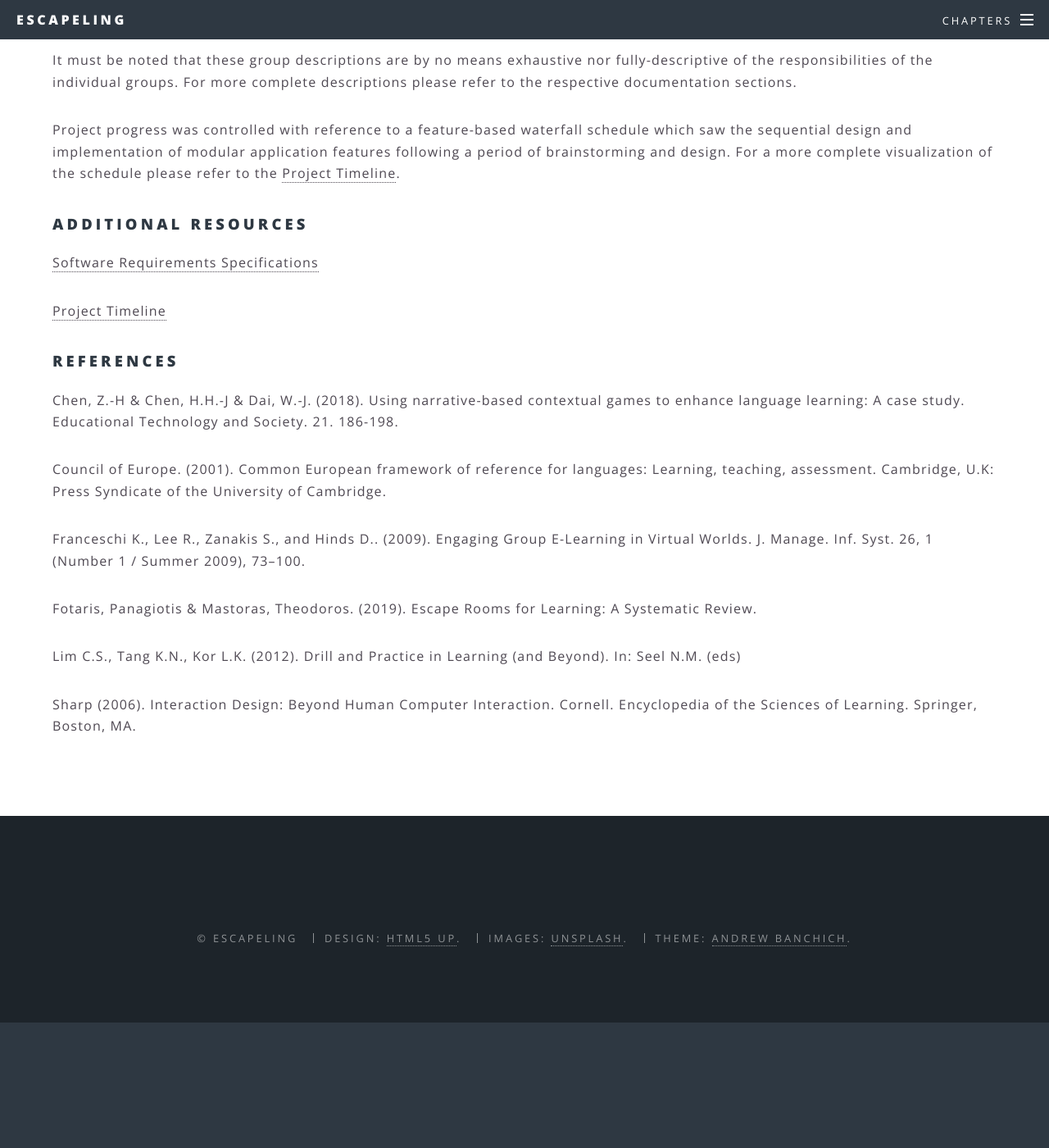
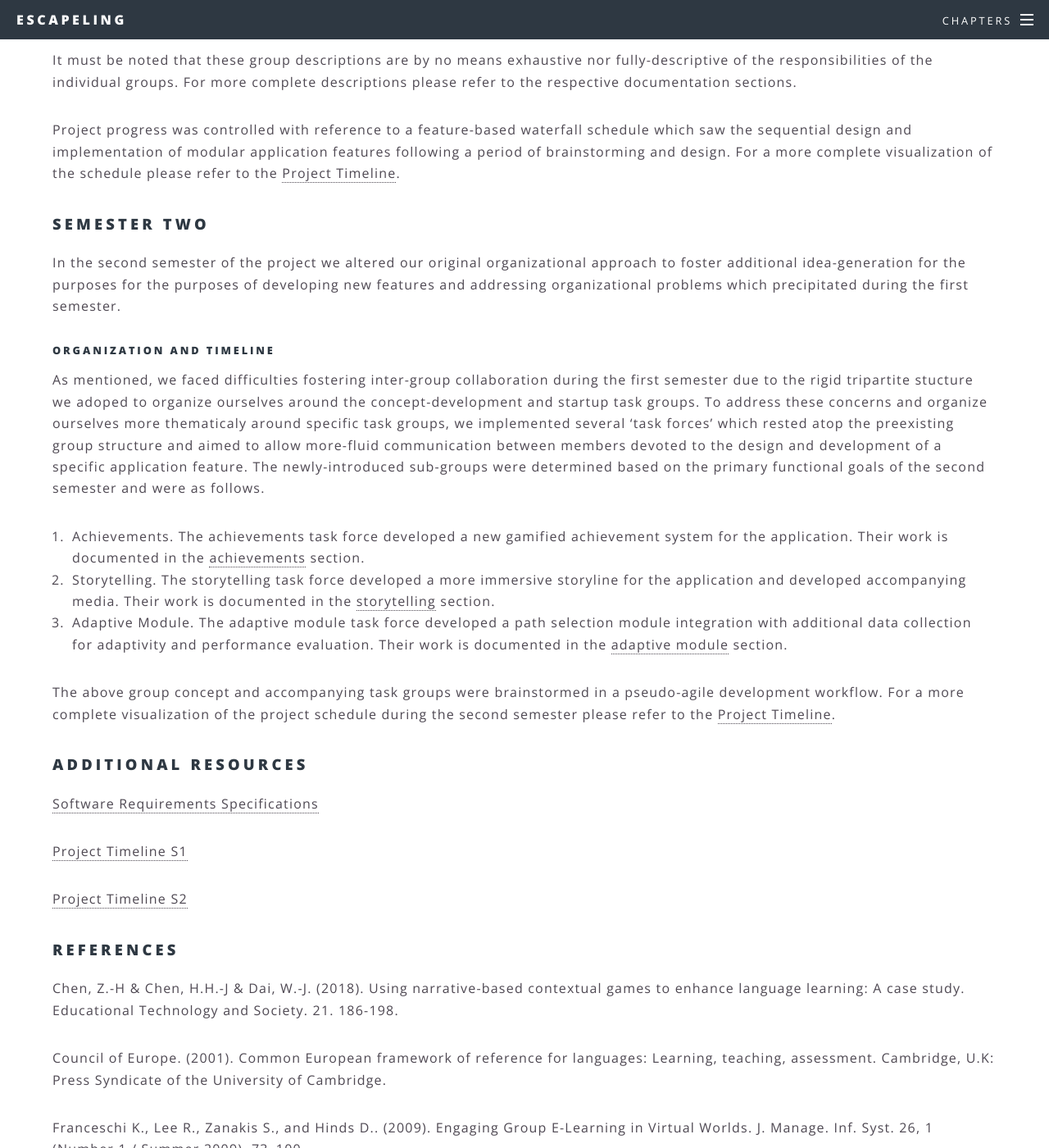
Before and after one commit to ALLUOS/ALLUOS.github.io, a Jekyll site: the page built from _posts/2020-05-04-overview.md, in a window 1280 px wide and 1400 px high, scrolled down 3280 px. Shown: the whole window at 82% size. Built offline with Jekyll 4.4.1, drawn with Linux system fonts in a browser that asks for light colours; before the commit the page ends 4527 px from its top, so only the background shows below that.

Commit message:
draft overview content with timeline pdf

```diff
--- a/_posts/2020-05-04-overview.md
+++ b/_posts/2020-05-04-overview.md
@@ -12,6 +12,8 @@ sections:
    tag: \#justification
  - title: Organization
    tag: \#organization
+ - title: Semester Two
+   tag: \#semester2
  - title: Resources
    tag: \#resources
  - title: References
@@ -71,11 +73,33 @@ It must be noted that these group descriptions are by no means exhaustive nor fu
 
 Project progress was controlled with reference to a feature-based waterfall schedule which saw the sequential design and implementation of modular application features following a period of brainstorming and design. For a more complete visualization of the schedule please refer to the [Project Timeline](https://github.com/ALLUOS/ALLUOS.github.io/raw/master/assets/pdfs/timeline.pdf).
 
+<div id="semester2"></div>
+### Semester Two
+In the second semester of the project we altered our original organizational approach to foster additional idea-generation for the
+purposes for the purposes of developing new features and addressing organizational problems which precipitated during the first semester.
+
+##### Organization and Timeline
+As mentioned, we faced difficulties fostering inter-group collaboration during the first semester due to the rigid tripartite
+stucture we adoped to organize ourselves around the concept-development and startup task groups. To address these concerns and
+organize ourselves more thematicaly around specific task groups, we implemented several 'task forces' which rested atop the
+preexisting group structure and aimed to allow more-fluid communication between members devoted to the design and development of
+a specific application feature. The newly-introduced sub-groups were determined based on the primary functional goals of the second
+semester and were as follows.
+
+1. Achievements. The achievements task force developed a new gamified achievement system for the application. Their work is documented in the [achievements]() section.
+2. Storytelling. The storytelling task force developed a more immersive storyline for the application and developed accompanying media. Their work is documented in the [storytelling]() section.
+3. Adaptive Module. The adaptive module task force developed a path selection module integration with additional data collection for adaptivity and performance evaluation. Their work is documented in the [adaptive module]() section.
+
+The above group concept and accompanying task groups were brainstormed in a pseudo-agile development workflow. For a more complete
+visualization of the project schedule during the second semester please refer to the [Project Timeline]({{ "" | absolute_url }}/assets/pdfs/timeline2.pdf).
+
 <div id="resources"></div>
 ### Additional Resources
 [Software Requirements Specifications](https://github.com/ALLUOS/ALLUOS.github.io/raw/master/assets/pdfs/software_requirements_specifications.pdf)
 
-[Project Timeline](https://github.com/ALLUOS/ALLUOS.github.io/raw/master/assets/pdfs/timeline.pdf)
+[Project Timeline S1](https://github.com/ALLUOS/ALLUOS.github.io/raw/master/assets/pdfs/timeline.pdf)
+
+[Project Timeline S2]({{ "" | absolute_url }}/assets/pdfs/timeline2.pdf)
 
 <div id="references"></div>
 ### References
```
Also changed, not shown: 1 other file.
